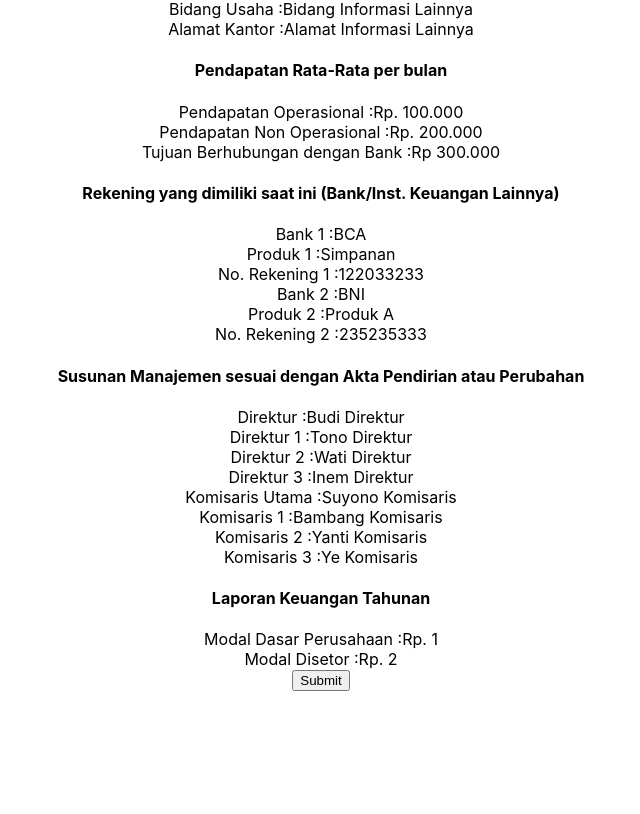
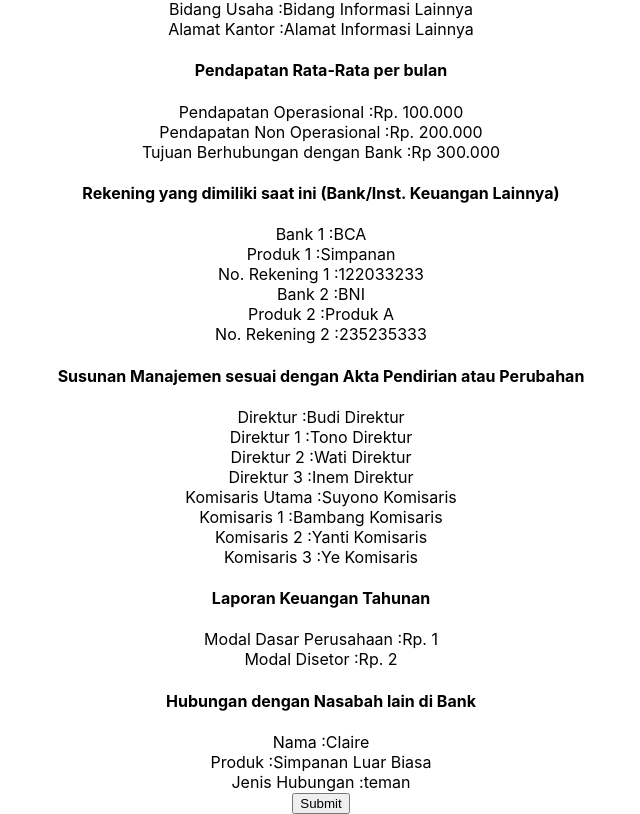
Before and after one commit to DeppaTori/current-account, a React (Create React App) app: page /confirmation in a window 1280 px wide. Shown: the part 992-1806 px from the top of the page, without its empty margins (319-959 px from the left). Before the commit the page ends 1683 px from the top, so only its background shows below. Built offline with nearby package versions, Linux system fonts and the light colour scheme.

Commit message:
add hubungan dengan nasabah lain on confirmation page

```diff
--- a/src/TestHelper.js
+++ b/src/TestHelper.js
@@ -14,3 +14,7 @@ export const expectTextInTheDocument = (text) => {
 export const expectRadioInTheDocument = (label) => {
   expect(screen.getByRole("radio", { name: label })).toBeInTheDocument();
 };
+
+export const expectTestIdInTheDocument = (tesId) => {
+  expect(screen.getByTestId(tesId)).toBeInTheDocument();
+};
--- a/src/components/confirmation/GenericFields.js
+++ b/src/components/confirmation/GenericFields.js
@@ -1,9 +1,16 @@
-export const GenericFields = ({ title, fields }) => {
+export const GenericFields = ({ title, fields, prefixId = null }) => {
   return (
     <>
       <h4>{title}</h4>
       {fields.map((item, i) => (
-        <div key={i}>
+        <div
+          key={i}
+          data-testid={
+            prefixId
+              ? prefixId + "" + item.label.replace(/ /g, "").replace(/\./g, "")
+              : null
+          }
+        >
           <span>{item.label} :</span>
           <span>{item.value}</span>
         </div>
--- a/src/constants.js
+++ b/src/constants.js
@@ -93,6 +93,11 @@ export const confirmationData = {
     ModalDasarPerusahaan: "Rp. 1",
     ModalDisetor: "Rp. 2",
   },
+  hubunganDgnNasabahLain: {
+    Nama: "Claire",
+    Produk: "Simpanan Luar Biasa",
+    JenisHubungan: "teman",
+  },
 };
 
 export const confirmationLabels = {
@@ -120,4 +125,5 @@ export const confirmationLabels = {
     "Komisaris 3",
   ],
   laporanKeuangan: ["Modal Dasar Perusahaan", "Modal Disetor"],
+  hubunganDgnNasabahLain: ["Nama", "Produk", "Jenis Hubungan"],
 };
--- a/src/pages/Confirmation.js
+++ b/src/pages/Confirmation.js
@@ -15,6 +15,7 @@ export const Confirmation = () => {
     rekeningSaatIni,
     susunanManajemen,
     laporanKeuangan,
+    hubunganDgnNasabahLain,
   } = confirmationLabels;
   const pendapatanPerBulanLabelValues = generateLabelValues(
     pendapatanRataPerBulan,
@@ -32,6 +33,11 @@ export const Confirmation = () => {
   const laporanKeuanganLabelValues = generateLabelValues(
     laporanKeuangan,
     confirmationData.laporanKeuangan
+  );
+
+  const hubunganDgnNasabahLainLabelValues = generateLabelValues(
+    hubunganDgnNasabahLain,
+    confirmationData.hubunganDgnNasabahLain
   );
 
   return (
@@ -57,6 +63,11 @@ export const Confirmation = () => {
         title="Laporan Keuangan Tahunan"
         fields={laporanKeuanganLabelValues}
       />
+      <GenericFields
+        title="Hubungan dengan Nasabah lain di Bank"
+        fields={hubunganDgnNasabahLainLabelValues}
+        prefixId="HDNSLID_"
+      />
       <button>Submit</button>
     </>
   );
```
Also changed, not shown: 1 other file (tests, documents, lock files or other folders).
